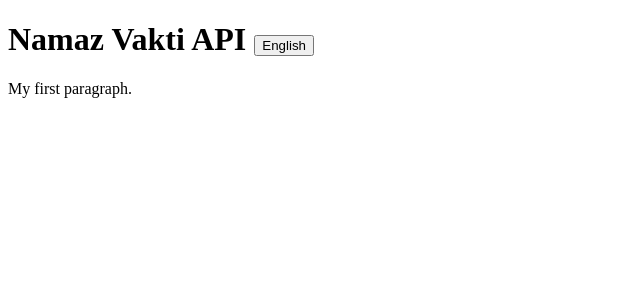
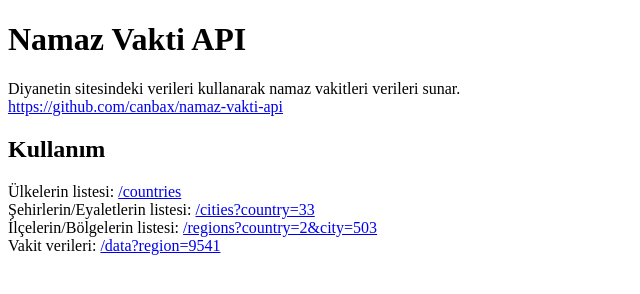
Before and after one commit to canbax/namaz-vakti-api, a website: page public/index.html in a window 1280 px wide. Shown: the whole page, without its empty margins (0-640 px from the left). Drawn offline with Linux system fonts and the light colour scheme.

Commit message:
bug fix for server, add index.html

```diff
--- a/public/index.html
+++ b/public/index.html
@@ -2,7 +2,7 @@
 <html>
 
 <head>
-  <title>Namaz Vakti API (Muslim Prayer Times API)</title>
+  <title>Namaz Vakti API</title>
   <script>
     function translate() {
 
@@ -13,9 +13,22 @@
 
 <body>
 
-  <h1>Namaz Vakti API <button click="translate('en')" id="langBtn"> English </button></h1>
-  <p>My first paragraph.</p>
-
+  <h1 id="haeder">Namaz Vakti API</h1>
+  <span id="exp">Diyanetin sitesindeki verileri kullanarak namaz vakitleri verileri sunar.</span>
+  <br>
+  <a target="_blank" href="https://github.com/canbax/namaz-vakti-api">https://github.com/canbax/namaz-vakti-api</a>
+  <br>
+  <h2>Kullanım</h2>
+  <span>Ülkelerin listesi: </span>
+  <a target="_blank" href="/countries">/countries</a>
+  <br>
+  <span>Şehirlerin/Eyaletlerin listesi: </span>
+  <a target="_blank" href="/cities?country=33">/cities?country=33</a>
+  <br>
+  <span>İlçelerin/Bölgelerin listesi: </span>
+  <a target="_blank" href="/regions?country=2&city=503">/regions?country=2&city=503</a>
+  <br>
+  Vakit verileri: <a target="_blank" href="/data?region=9541">/data?region=9541</a>
 </body>
 
 </html>
--- a/server.js
+++ b/server.js
@@ -1,7 +1,7 @@
 const express = require('express');
 const app = express();
 const got = require('got');
-const static_data = require('./static_data.js');
+const static_data = require('./static_data');
 
 const baseUrl = 'http://namazvakitleri.diyanet.gov.tr/tr-TR/';
 
@@ -129,7 +129,7 @@ function findTable(str) {
   if (t1 < 0 || t2 < 0) {
     return null;
   }
-  return { str: str.substring(t1, t2), lastIdx: t2 + 7 };
+  return { str: str.substring(t1, t2 - 1), lastIdx: t2 + 7 };
 }
 
 app.use(allowOrigin4All);
--- a/static_data.js
+++ b/static_data.js
@@ -1428,7 +1428,7 @@ const COUNTRIES = [
   }
 ];
 
-module.export = {
+module.exports = {
   COUNTRIES: COUNTRIES,
   TR_CITIES: TR_CITIES
 };
```
